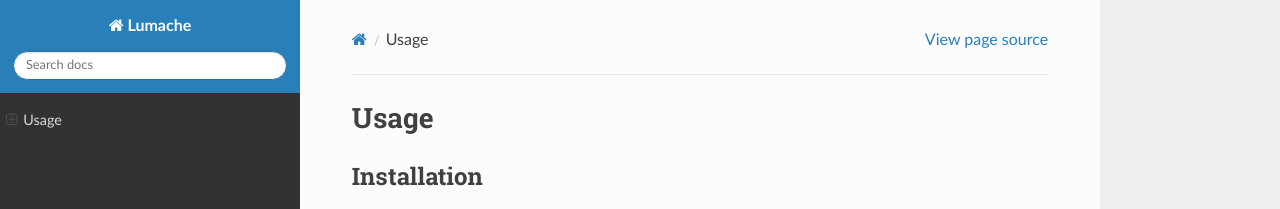
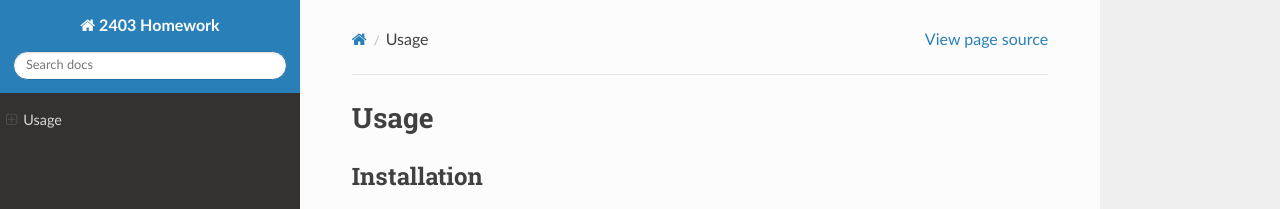
Before and after one commit to Sail-in-1024/2403-Homework, a Sphinx documentation site: the page built from docs/source/usage.rst, in a window 1280 px wide and 1036 px high. Shown: the top 209 px of the window. Built offline with Sphinx 7.4.7 and the Read the Docs theme 3.1.0, drawn with Linux system fonts in a browser that asks for light colours; some of the changed text lies outside the part shown.

Commit message:
更新 conf.py

```diff
--- a/docs/source/conf.py
+++ b/docs/source/conf.py
@@ -2,9 +2,9 @@
 
 # -- Project information
 
-project = 'Lumache'
-copyright = '2021, Graziella'
-author = 'Graziella'
+project = '2403 Homework'
+copyright = '2025, 颜赏'
+author = '颜赏'
 
 release = '0.1'
 version = '0.1.0'
```
